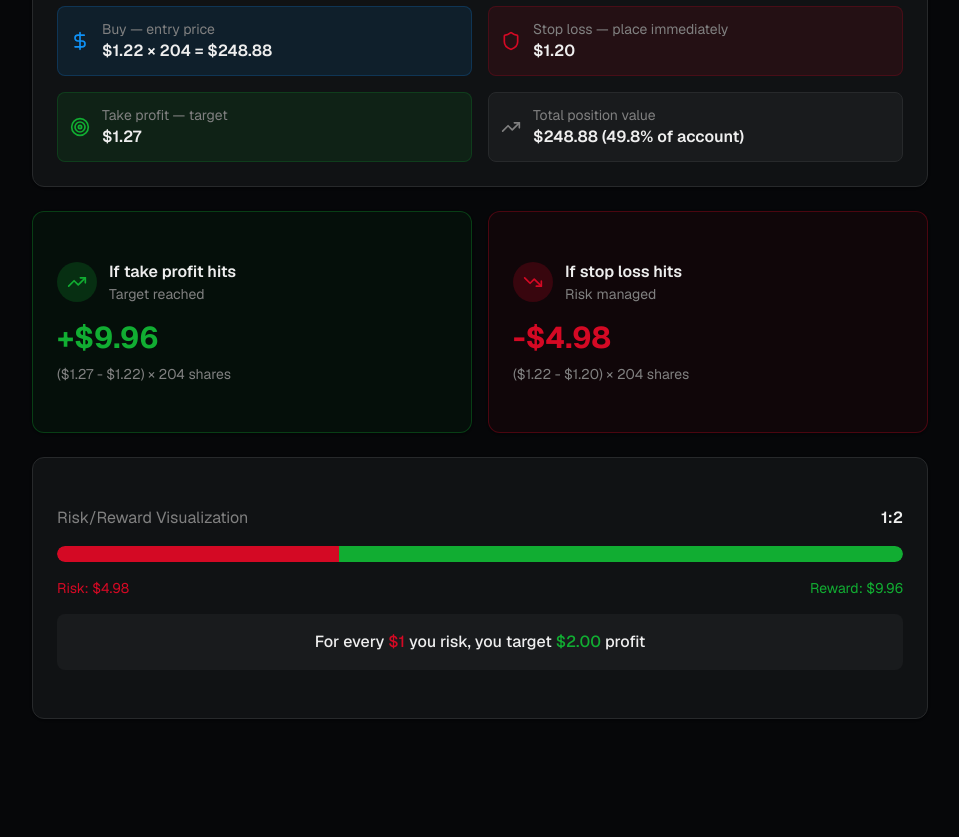
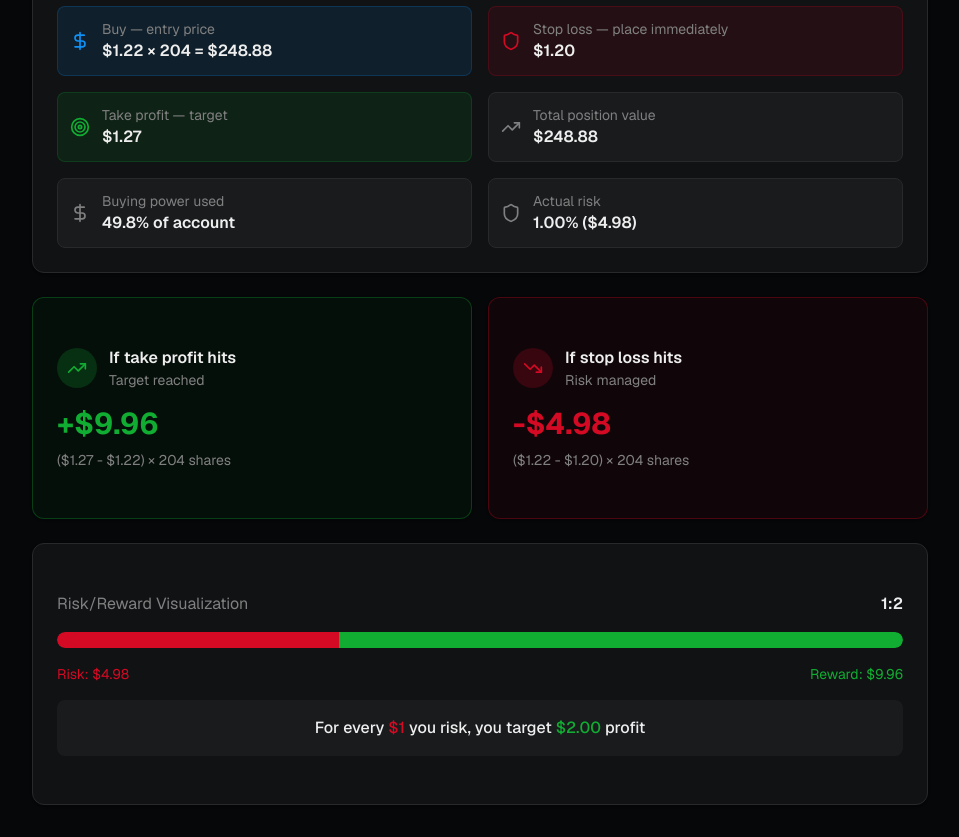
Before and after one commit to Mouadad27/v0-trading-position-calculator, a Next.js app: page / in a window 1280 px wide. Shown: the part 1040-1877 px from the top of the page, without its empty margins (160-1119 px from the left). Before the commit the page ends 1791 px from the top, so only its background shows below. Built offline with nearby package versions, Linux system fonts and the light colour scheme.

Commit message:
feat: limit shares to account balance and add warnings\n\nCap shares by account balance, add warning alerts, and display buying power and actual risk.

```diff
--- a/components/position-calculator.tsx
+++ b/components/position-calculator.tsx
@@ -40,26 +40,44 @@ export function PositionCalculator() {
     // Calculations
     const maxRisk = balance * (riskPercent / 100)
     const slSize = entry * 0.02 // 2% of entry price
-    const shares = slSize > 0 ? Math.floor(maxRisk / slSize) : 0
+
+    // Calculate shares based on risk
+    const sharesFromRisk = slSize > 0 ? Math.floor(maxRisk / slSize) : 0
+
+    // Calculate maximum affordable shares (no leverage)
+    const maxAffordableShares = entry > 0 ? Math.floor(balance / entry) : 0
+
+    // Use the LOWER number to prevent leverage
+    const shares = Math.min(sharesFromRisk, maxAffordableShares)
+    const wasReducedForBalance = sharesFromRisk > maxAffordableShares
+
     const stopLoss = entry * 0.98 // 2% below entry
     const takeProfit = entry + (entry - stopLoss) * rrMultiplier
     const totalPositionValue = entry * shares
-    const positionPercent = balance > 0 ? (totalPositionValue / balance) * 100 : 0
+    const buyingPowerUsed = balance > 0 ? (totalPositionValue / balance) * 100 : 0
 
     // Outcomes
     const profitIfTP = (takeProfit - entry) * shares
     const lossIfSL = (entry - stopLoss) * shares
 
+    // Actual risk percentage after position size adjustment
+    const actualRiskAmount = lossIfSL
+    const actualRiskPercent = balance > 0 ? (actualRiskAmount / balance) * 100 : 0
+
     return {
       maxRisk,
       slSize,
       shares,
+      sharesFromRisk,
+      maxAffordableShares,
+      wasReducedForBalance,
       stopLoss,
       takeProfit,
       totalPositionValue,
-      positionPercent,
+      buyingPowerUsed,
       profitIfTP,
       lossIfSL,
+      actualRiskPercent,
       rrMultiplier,
       entry,
     }
@@ -187,6 +205,18 @@ export function PositionCalculator() {
         </CardContent>
       </Card>
 
+      {/* Position Reduced Warning (No Leverage) */}
+      {calculations.wasReducedForBalance && (
+        <Alert className="border-primary/50 bg-primary/10">
+          <AlertTriangle className="h-4 w-4 text-primary" />
+          <AlertDescription className="text-primary">
+            Position size reduced to fit your account balance (no leverage).
+            Risk-based calculation suggested {calculations.sharesFromRisk.toLocaleString()} shares,
+            but you can only afford {calculations.maxAffordableShares.toLocaleString()} shares with {formatCurrency(parseNumber(accountBalance))}.
+          </AlertDescription>
+        </Alert>
+      )}
+
       {/* Penny Stock Warning */}
       {isPennyStock && (
         <Alert className="border-warning/50 bg-warning/10">
@@ -304,7 +334,39 @@ export function PositionCalculator() {
               <div>
                 <div className="text-sm text-muted-foreground">Total position value</div>
                 <div className="font-semibold text-foreground">
-                  {formatCurrency(calculations.totalPositionValue)} ({calculations.positionPercent.toFixed(1)}% of account)
+                  {formatCurrency(calculations.totalPositionValue)}
+                </div>
+              </div>
+            </div>
+
+            <div className={cn(
+              "flex items-center gap-3 p-3 rounded-lg border",
+              calculations.buyingPowerUsed > 100
+                ? "bg-destructive/10 border-destructive/20"
+                : "bg-muted border-border"
+            )}>
+              <DollarSign className={cn(
+                "h-5 w-5",
+                calculations.buyingPowerUsed > 100 ? "text-destructive" : "text-muted-foreground"
+              )} />
+              <div>
+                <div className="text-sm text-muted-foreground">Buying power used</div>
+                <div className={cn(
+                  "font-semibold",
+                  calculations.buyingPowerUsed > 100 ? "text-destructive" : "text-foreground"
+                )}>
+                  {calculations.buyingPowerUsed.toFixed(1)}% of account
+                  {calculations.buyingPowerUsed > 100 && " (exceeds balance!)"}
+                </div>
+              </div>
+            </div>
+
+            <div className="flex items-center gap-3 p-3 rounded-lg bg-muted border border-border">
+              <Shield className="h-5 w-5 text-muted-foreground" />
+              <div>
+                <div className="text-sm text-muted-foreground">Actual risk</div>
+                <div className="font-semibold text-foreground">
+                  {calculations.actualRiskPercent.toFixed(2)}% ({formatCurrency(calculations.lossIfSL)})
                 </div>
               </div>
             </div>
```
